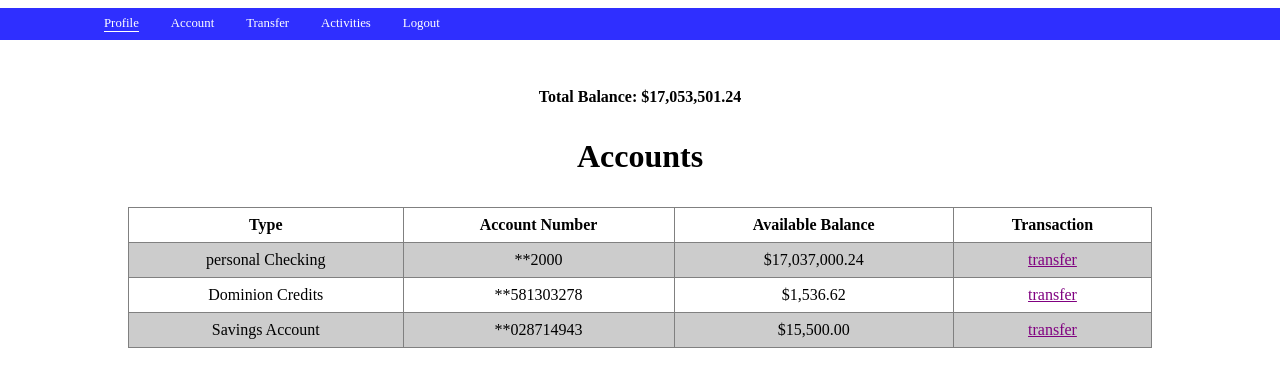
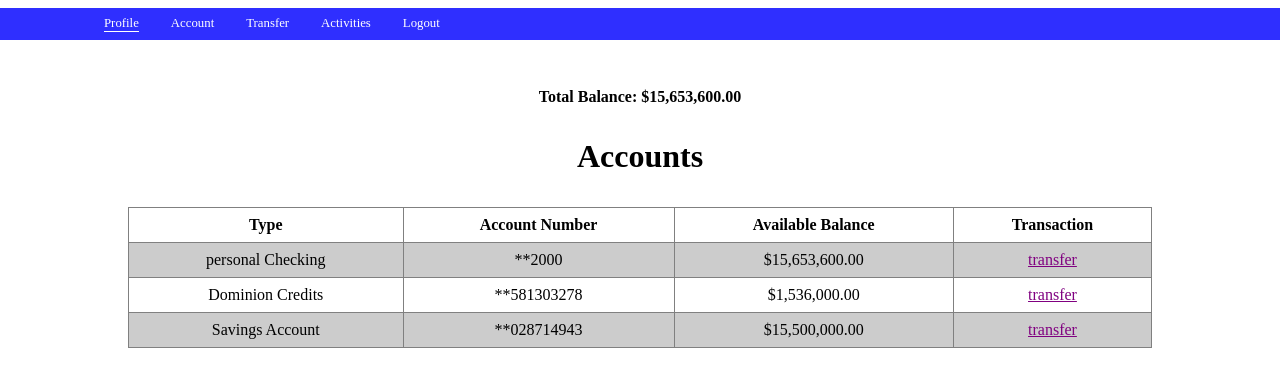
Before and after one commit to antho-01/Dominion_Banking, a plain HTML site: page account.html in a window 1280 px wide. Shown: the part 51-438 px from the top of the page. Drawn offline with Linux system fonts and the light colour scheme.

Commit message:
Update account.html

```diff
--- a/account.html
+++ b/account.html
@@ -51,7 +51,7 @@
           </div>
     </nav>
 
-      <p class="tb">Total Balance: $17,053,501.24</p>
+      <p class="tb">Total Balance: $15,653,600.00</p>
       <h1 class="accountHeading">Accounts</h1>
       <div class="accountTable">
             <table>
@@ -65,21 +65,21 @@
                   <tr class="gray1">
                     <td>personal Checking</td>
                     <td>**2000</td>
-                    <td>$17,037,000.24</td>
+                    <td>$15,653,600.00</td>
                     <td class="td">transfer</td>
                   </tr>
 
                   <tr>
                         <td>Dominion Credits</td>
                         <td>**581303278</td>
-                        <td>$1,536.62</td>
+                        <td>$1,536,000.00</td>
                         <td class="td">transfer</td>
                   </tr>
 
                   <tr class="gray1">
                         <td>Savings Account</td>
                         <td>**028714943</td>
-                        <td>$15,500.00</td>
+                        <td>$15,500,000.00</td>
                         <td class="td">transfer</td>
                   </tr>
 
```
